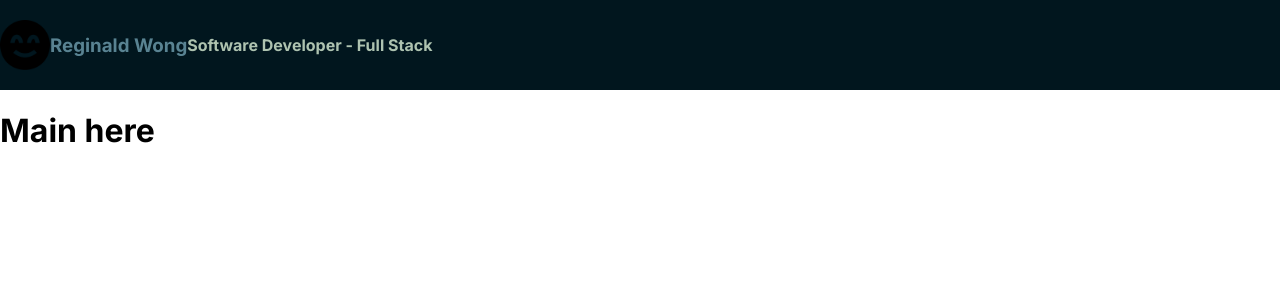
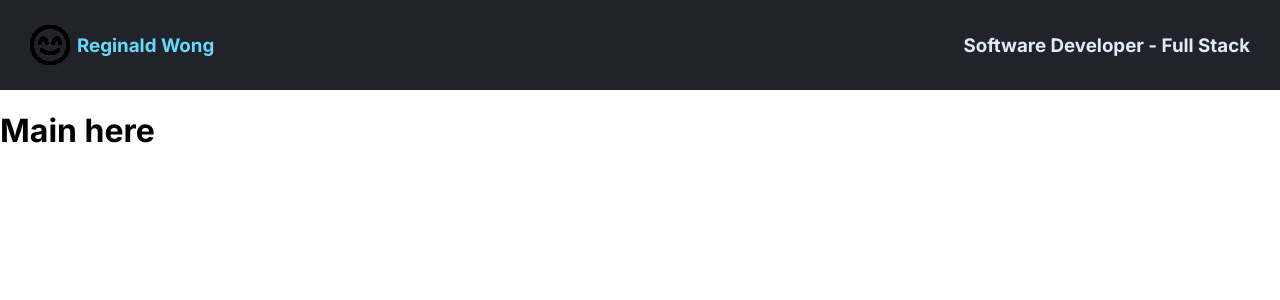
Before and after one commit to reginaldwong/info-site, a React (Vite) app: page / in a window 1280 px wide. Shown: the top 300 px of the page. Built offline with nearby package versions, Linux system fonts and the light colour scheme.

Commit message:
update nav styling

```diff
--- a/src/App.css
+++ b/src/App.css
@@ -11,18 +11,24 @@ nav {
     display: flex;
     align-items: center;
     height: 90px;
-    background-color: #01161e;
+    background-color: #21222A;
+    padding: 30px 30px;
 }
 
+
 .nav--logo {
-    height: 50px;
-
+    height: 40px;
+    margin-right: 7px;
+    background: white;
+    mix-blend-mode: color-burn;
 }
 
 .nav--text {
-    color: #598392;
+    color: #61DAFB;
+    margin-right: auto;
 }
 
 .nav--title {
-    color: #aec3b0;
+    color: #DEEBF8;
+
 }
--- a/src/components/Navbar.jsx
+++ b/src/components/Navbar.jsx
@@ -5,7 +5,7 @@ const Navbar = () => {
         <nav>
             <img src="./images/smile-beam.png" alt="smile face" className="nav--logo" />
             <h3 className="nav--text">Reginald Wong</h3>
-            <h4 className="nav--title">Software Developer - Full Stack</h4>
+            <h3 className="nav--title">Software Developer - Full Stack</h3>
         </nav>
     )
 }
```
Also changed, not shown: images/smile-beam.png.
